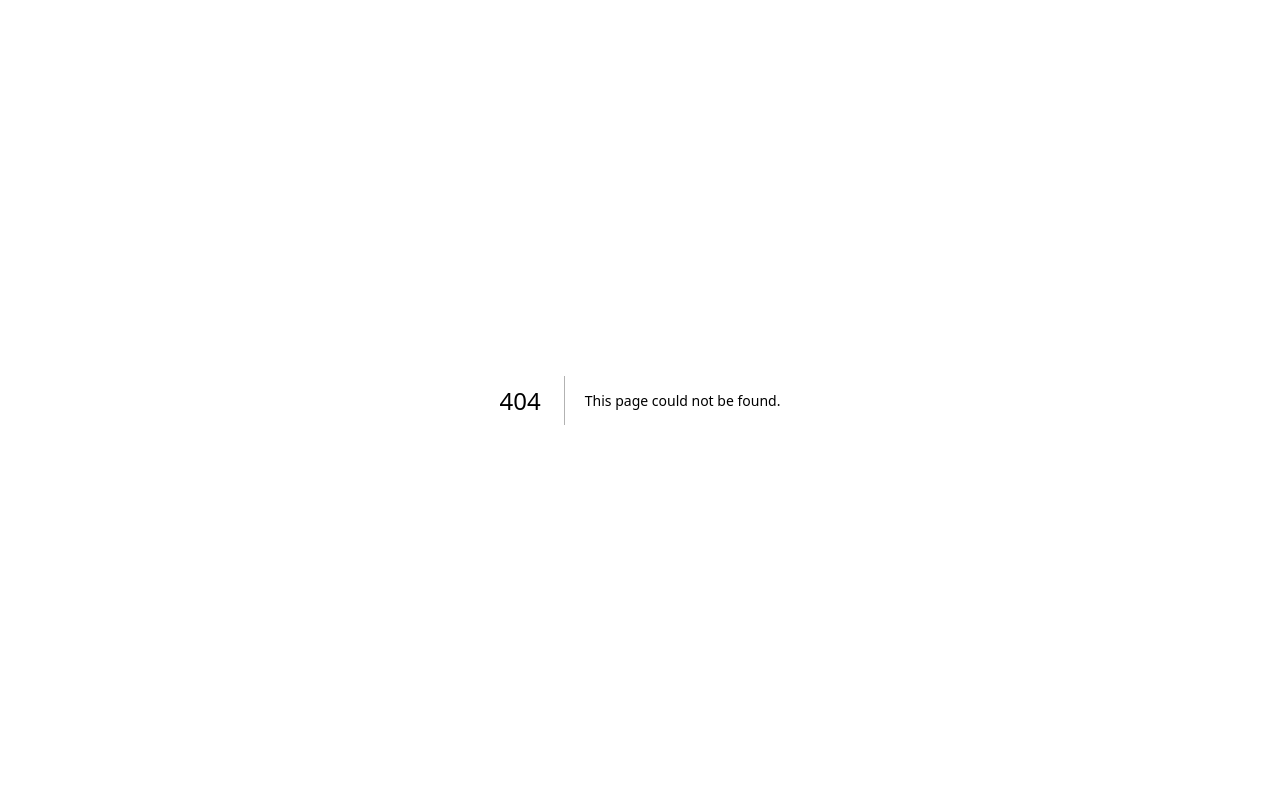
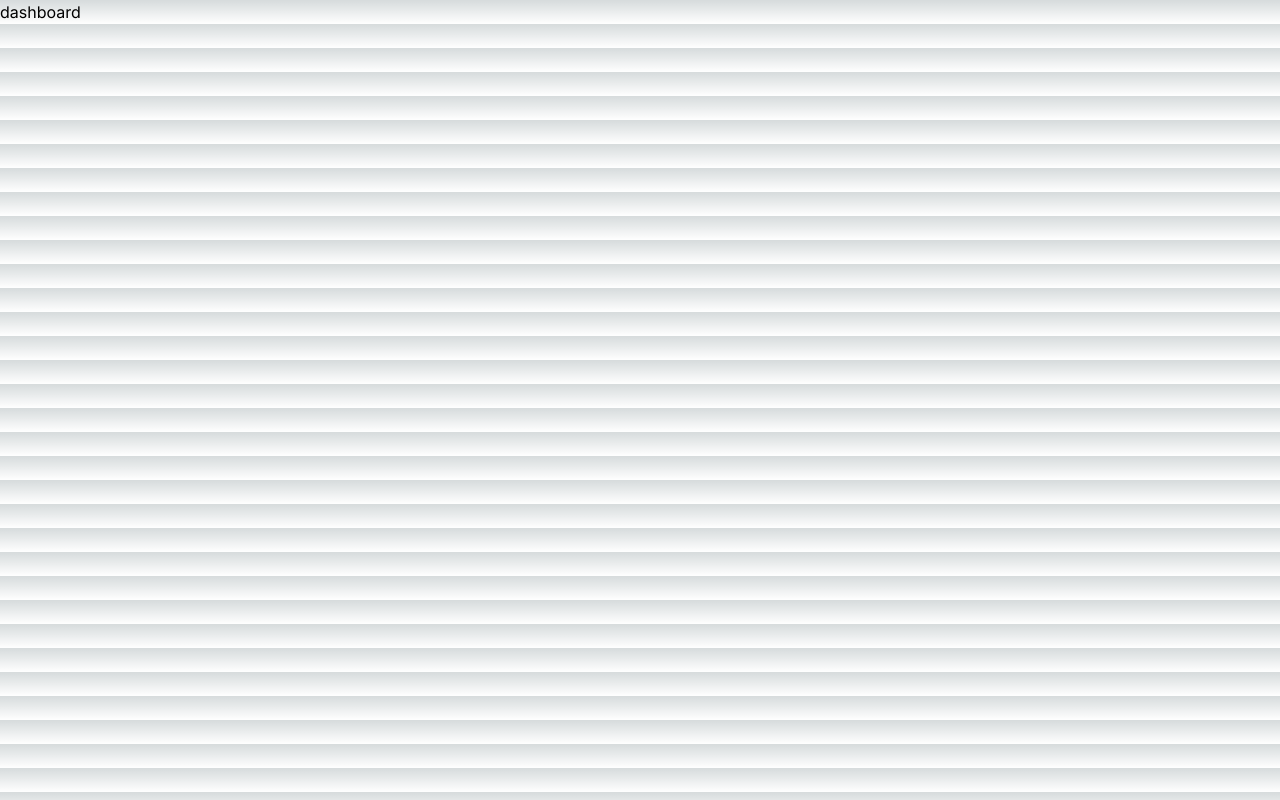
Before and after one commit to YoanSinH/pruebatecnica-axios-redux, a Next.js app: page /dashboard in a window 1280 px wide. Before the commit this address had no page. Built offline with nearby package versions, Linux system fonts and the light colour scheme.

Commit message:
Initial configuration

```diff
--- /dev/null
+++ b/src/app/dashboard/page.js
@@ -0,0 +1,7 @@
+export default function Page() {
+    return(
+        <>
+            <p>dashboard</p>
+        </>
+    )
+}
```
Also changed, not shown: package.json (+6 -5 lines), 1 other file (tests, documents, lock files or other folders).
